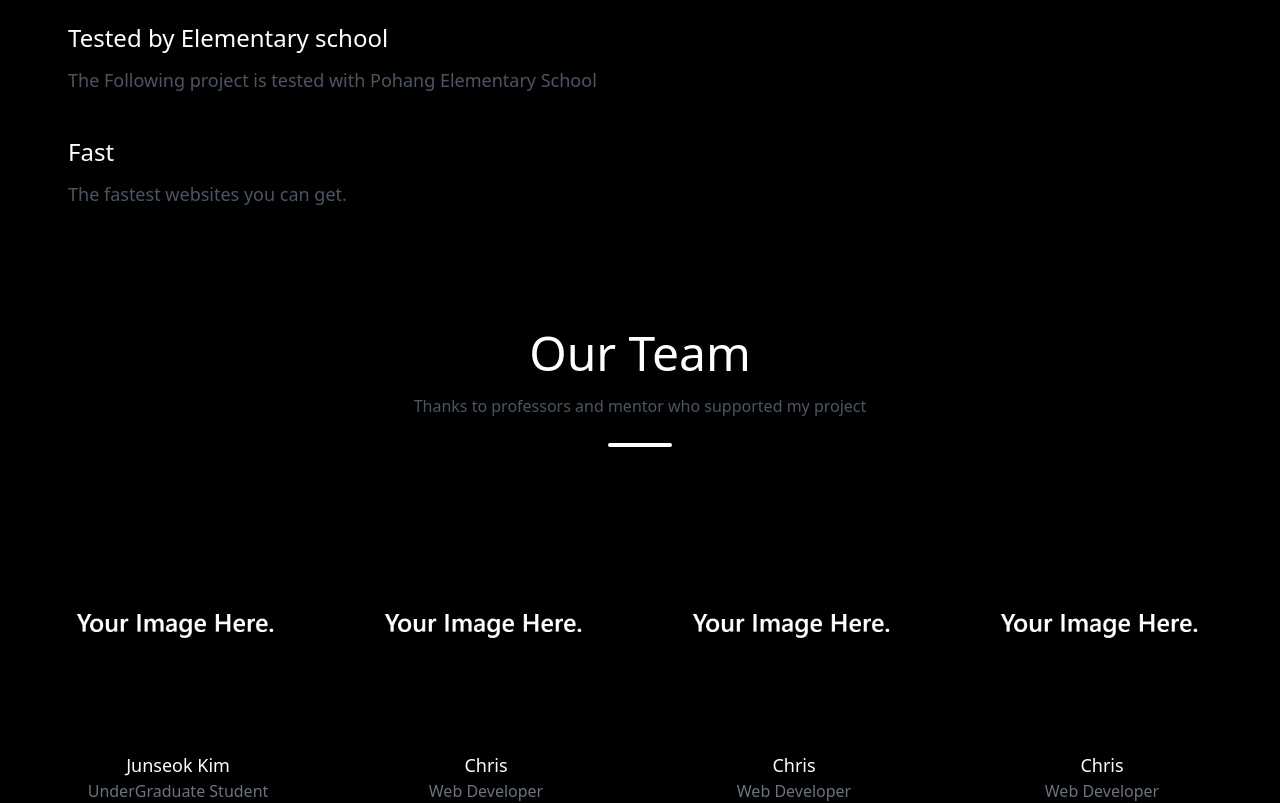
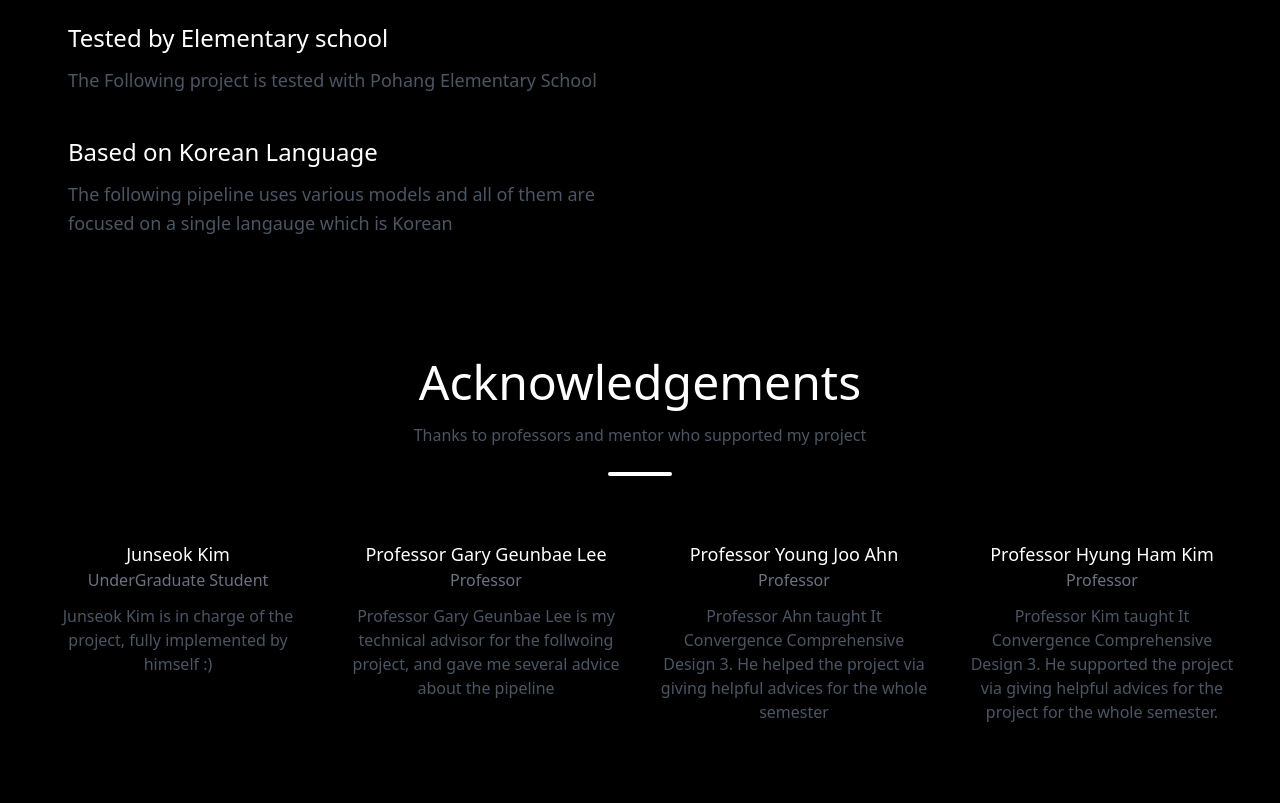
Before and after one commit to CITE3-junseokkim00/web, a Next.js app in the folder client/: page / in a window 1280 px wide. Shown: the part 860-1663 px from the top of the page. Built offline with nearby package versions, Linux system fonts and the light colour scheme.

Commit message:
update front page

```diff
--- a/client/components/Main.js
+++ b/client/components/Main.js
@@ -119,10 +119,10 @@ export default function Main() {
             <div class="flex flex-col mb-10 lg:items-start items-center">
               <div class="flex-grow">
                 <h2 class="text-white text-2xl title-font font-medium mb-3">
-                  Fast
+                  Based on Korean Language
                 </h2>
                 <p class="leading-relaxed text-lg">
-                  The fastest websites you can get.
+                  The following pipeline uses various models and all of them are focused on a single langauge which is Korean
                 </p>
               </div>
             </div>
@@ -143,7 +143,7 @@ export default function Main() {
         <div class="container px-5 mx-auto">
           <div class="text-center mb-20">
             <h2 class="sm:text-5xl font-medium title-font text-white mb-4">
-              Our Team
+              Acknowledgements
             </h2>
             <p class="text-base leading-relaxed xl:w-2/4 lg:w-3/4 mx-auto text-gray-500s">
               Thanks to professors and mentor who supported my project
@@ -155,18 +155,13 @@ export default function Main() {
               <div class="flex flex-wrap -m-4">
                 <div class="p-4 lg:w-1/4 md:w-1/2">
                   <div class="h-full flex flex-col items-center text-center">
-                    <img
-                      alt="team"
-                      class="flex-shrink-0 rounded-lg w-full h-56 object-cover object-center mb-4"
-                      src="./images/placeholder.png"
-                    ></img>
                     <div class="w-full">
                       <h2 class="title-font font-medium text-lg text-white">
                         Junseok Kim
                       </h2>
                       <h3 class="text-gray-500 mb-3">UnderGraduate Student</h3>
                       <p class="mb-4">
-                        Junseok Kim is in charge of the project
+                        Junseok Kim is in charge of the project, fully implemented by himself :)
                       </p>
                       <span class="inline-flex">
                         <a class="text-gray-500">
@@ -211,19 +206,13 @@ export default function Main() {
                 </div>
                 <div class="p-4 lg:w-1/4 md:w-1/2">
                   <div class="h-full flex flex-col items-center text-center">
-                    <img
-                      alt="team"
-                      class="flex-shrink-0 rounded-lg w-full h-56 object-cover object-center mb-4"
-                      src="./images/placeholder.png"
-                    ></img>
                     <div class="w-full">
                       <h2 class="title-font font-medium text-lg text-white">
-                        Chris
+                        Professor Gary Geunbae Lee
                       </h2>
-                      <h3 class="text-gray-500 mb-3">Web Developer</h3>
+                      <h3 class="text-gray-500 mb-3">Professor</h3>
                       <p class="mb-4">
-                        Chris is part of our front-end team providing amazing
-                        websites.
+                        Professor Gary Geunbae Lee is my technical advisor for the follwoing project, and gave me several advice about the pipeline
                       </p>
                       <span class="inline-flex">
                         <a class="text-gray-500">
@@ -268,19 +257,13 @@ export default function Main() {
                 </div>
                 <div class="p-4 lg:w-1/4 md:w-1/2">
                   <div class="h-full flex flex-col items-center text-center">
-                    <img
-                      alt="team"
-                      class="flex-shrink-0 rounded-lg w-full h-56 object-cover object-center mb-4"
-                      src="./images/placeholder.png"
-                    ></img>
                     <div class="w-full">
                       <h2 class="title-font font-medium text-lg text-white">
-                        Chris
+                        Professor Young Joo Ahn
                       </h2>
-                      <h3 class="text-gray-500 mb-3">Web Developer</h3>
+                      <h3 class="text-gray-500 mb-3">Professor</h3>
                       <p class="mb-4">
-                        Chris is part of our front-end team providing amazing
-                        websites.
+                        Professor Ahn taught It Convergence Comprehensive Design 3. He helped the project via giving helpful advices for the whole semester
                       </p>
                       <span class="inline-flex">
                         <a class="text-gray-500">
@@ -325,19 +308,13 @@ export default function Main() {
                 </div>
                 <div class="p-4 lg:w-1/4 md:w-1/2">
                   <div class="h-full flex flex-col items-center text-center">
-                    <img
-                      alt="team"
-                      class="flex-shrink-0 rounded-lg w-full h-56 object-cover object-center mb-4"
-                      src="./images/placeholder.png"
-                    ></img>
                     <div class="w-full">
                       <h2 class="title-font font-medium text-lg text-white">
-                        Chris
+                        Professor Hyung Ham Kim
                       </h2>
-                      <h3 class="text-gray-500 mb-3">Web Developer</h3>
+                      <h3 class="text-gray-500 mb-3">Professor</h3>
                       <p class="mb-4">
-                        Chris is part of our front-end team providing amazing
-                        websites.
+                        Professor Kim taught It Convergence Comprehensive Design 3. He supported the project via giving helpful advices for the project for the whole semester.
                       </p>
                       <span class="inline-flex">
                         <a class="text-gray-500">
```
